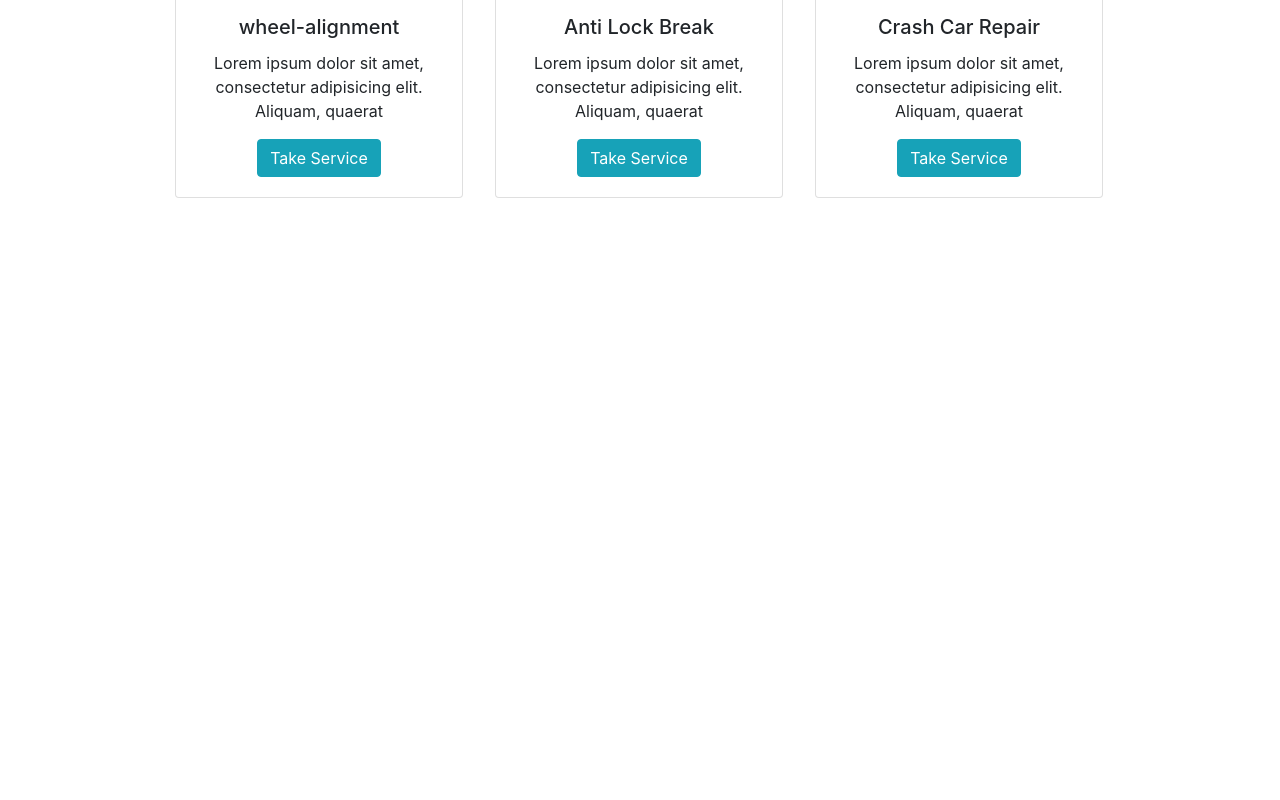
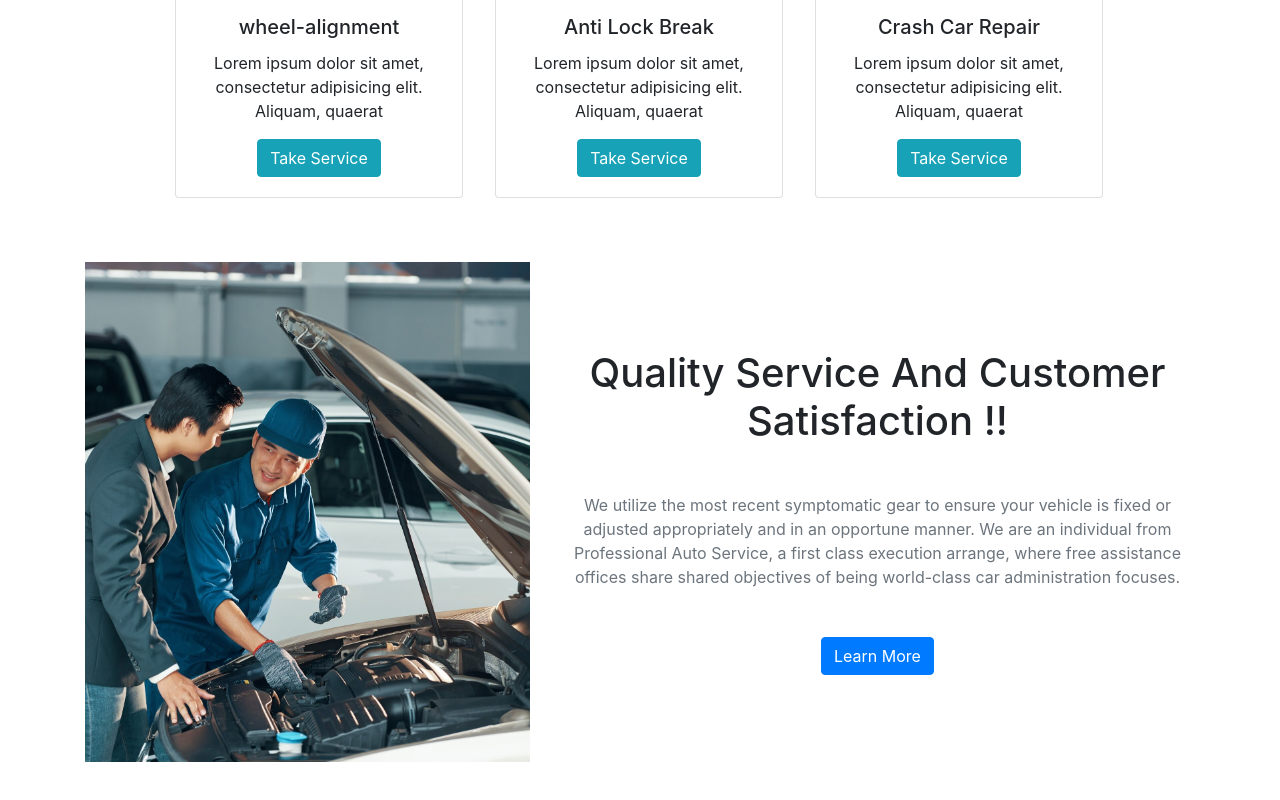
Before and after one commit to Th3At0nic/Wild_Estates-team134, a React (Create React App) app: page / in a window 1280 px wide. Shown: the part 1505-2305 px from the top of the page. Before the commit the page ends 1719 px from the top, so only its background shows below. Built offline with nearby package versions, Linux system fonts and the light colour scheme.

Commit message:
added featuredservice section

```diff
--- /dev/null
+++ b/src/Components/Homepage/FeaturedService/FeaturedService.js
@@ -0,0 +1,25 @@
+import React from 'react';
+import features from '../../../images/features.jpg';
+
+const FeaturedService = () => {
+    return (
+        <section className="features-service pb-0 pb-md-5 my-5">
+            <div className="container mb-5">
+                <div className="row mb-5">
+                    <div className="col-md-5 mb-4 m-md-0">
+                        <img className="img-fluid" src={features} alt="" />
+                    </div>
+                    <div className="col-md-7 align-self-center">
+                        <h1>Quality Service And Customer Satisfaction !!</h1>
+                        <p className="text-secondary my-5">
+                            We utilize the most recent symptomatic gear to ensure your vehicle is fixed or adjusted appropriately and in an opportune manner. We are an individual from Professional Auto Service, a first class execution arrange, where free assistance offices share shared objectives of being world-class car administration focuses.
+                        </p>
+                        <button className="btn btn-primary">Learn More</button>
+                    </div>
+                </div>
+            </div>
+        </section>
+    );
+};
+
+export default FeaturedService;
--- a/src/Components/Homepage/Homepage/Homepage.js
+++ b/src/Components/Homepage/Homepage/Homepage.js
@@ -1,4 +1,5 @@
 import React from 'react';
+import FeaturedService from '../FeaturedService/FeaturedService';
 import Header from '../Header/Header';
 import Services from '../Services/Services';
 
@@ -7,6 +8,7 @@ const Homepage = () => {
         <div>
             <Header></Header>
             <Services></Services>
+            <FeaturedService></FeaturedService>
         </div>
     );
 };
```
